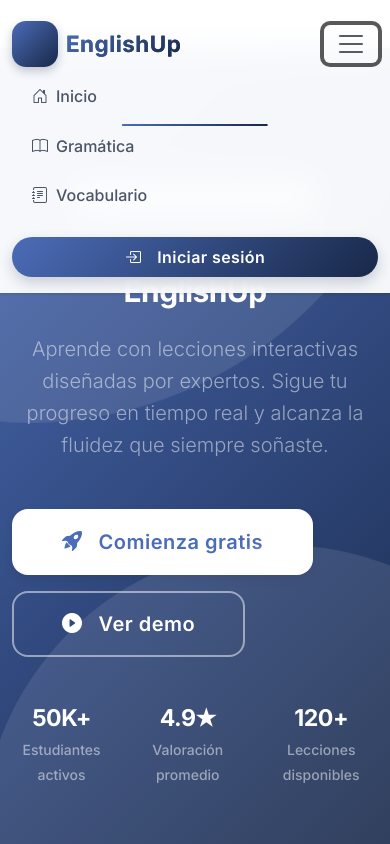
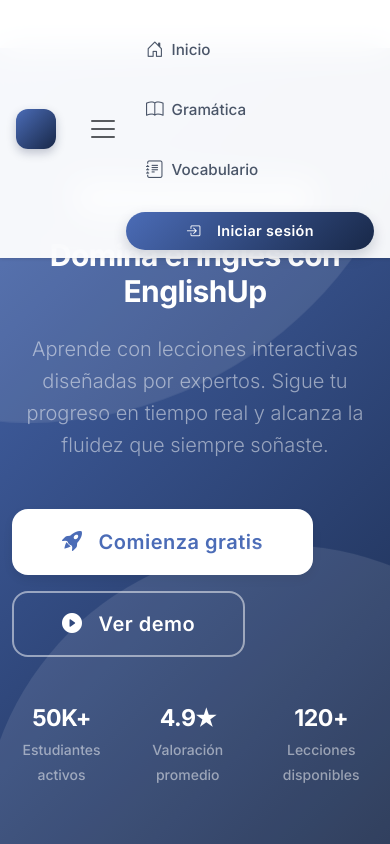
Before and after one commit to Pablodb22/EnglishUpFrontend, a Next.js app in the folder englishup-frontend/: page / in a window 390 px wide. Both pictures are taken after a click on the button "Toggle navigation". Shown: the top 844 px of the page. Built offline with nearby package versions, Linux system fonts and the light colour scheme.

Commit message:
#17 Responsive header y footer

```diff
--- a/englishup-frontend/src/components/Footer.tsx
+++ b/englishup-frontend/src/components/Footer.tsx
@@ -1,10 +1,122 @@
+import Link from 'next/link'
+
 export default function Footer() {
+  const gradient = 'linear-gradient(135deg, #4b6cb7 0%, #182848 100%)'
+
   return (
-    <footer className="mt-auto bg-dark text-center text-white py-6 w-100">
-      <div className="container-fluid">
-        <p className="mb-3 text-white-50 small">
-          &copy; 2025 EnglishUp. Todos los derechos reservados.
-        </p>
+    <footer
+      className="mt-auto text-white py-4 py-md-5 w-100"
+      style={{
+        background: gradient,
+        boxShadow: '0 -4px 20px rgba(0,0,0,0.1)',
+      }}
+    >
+      <div className="container-fluid px-3 px-md-4">
+        <div className="row g-4 g-md-3 align-items-center">
+          {/* Logo y descripción */}
+          <div className="col-12 col-md-4 text-center text-md-start">
+            <div className="d-flex align-items-center justify-content-center justify-content-md-start mb-2">
+              <div
+                className="d-flex align-items-center justify-content-center me-2"
+                style={{
+                  width: '36px',
+                  height: '36px',
+                  background: 'rgba(255,255,255,0.15)',
+                  borderRadius: '10px',
+                  backdropFilter: 'blur(10px)',
+                }}
+              >
+                <i className="bi bi-mortarboard-fill text-white"></i>
+              </div>
+              <span className="fw-bold fs-5">EnglishUp</span>
+            </div>
+            <p className="mb-0 text-white-50 small d-none d-md-block" style={{ maxWidth: '250px' }}>
+              Aprende inglés de forma interactiva y efectiva
+            </p>
+          </div>
+
+          {/* Links rápidos */}
+          <div className="col-12 col-md-4 text-center">
+            <h6 className="fw-semibold mb-3 fs-6">Enlaces rápidos</h6>
+            <div className="d-flex flex-column flex-sm-row align-items-center justify-content-center gap-2 gap-sm-3">
+              {[
+                { href: '/', label: 'Inicio' },
+                { href: '/grammar', label: 'Gramática' },
+                { href: '/vocabulary', label: 'Vocabulario' },
+              ].map(({ href, label }) => (
+                <Link
+                  key={href}
+                  href={href}
+                  className="text-white-50 text-decoration-none small"
+                  style={{
+                    transition: 'color 0.3s ease',
+                  }}
+                  onMouseEnter={(e) => {
+                    e.currentTarget.style.color = '#fff'
+                  }}
+                  onMouseLeave={(e) => {
+                    e.currentTarget.style.color = 'rgba(255,255,255,0.5)'
+                  }}
+                >
+                  {label}
+                </Link>
+              ))}
+            </div>
+          </div>
+
+          {/* Redes sociales */}
+          <div className="col-12 col-md-4 text-center text-md-end">
+            <h6 className="fw-semibold mb-3 fs-6">Síguenos</h6>
+            <div className="d-flex gap-2 justify-content-center justify-content-md-end">
+              {[
+                { icon: 'bi-facebook', href: '#' },
+                { icon: 'bi-twitter-x', href: '#' },
+                { icon: 'bi-instagram', href: '#' },
+                { icon: 'bi-linkedin', href: '#' },
+              ].map(({ icon, href }) => (
+                <a
+                  key={icon}
+                  href={href}
+                  className="d-flex align-items-center justify-content-center text-white"
+                  style={{
+                    width: '40px',
+                    height: '40px',
+                    background: 'rgba(255,255,255,0.1)',
+                    borderRadius: '10px',
+                    transition: 'all 0.3s ease',
+                    textDecoration: 'none',
+                  }}
+                  onMouseEnter={(e) => {
+                    e.currentTarget.style.background = 'rgba(255,255,255,0.2)'
+                    e.currentTarget.style.transform = 'translateY(-3px)'
+                  }}
+                  onMouseLeave={(e) => {
+                    e.currentTarget.style.background = 'rgba(255,255,255,0.1)'
+                    e.currentTarget.style.transform = 'translateY(0)'
+                  }}
+                >
+                  <i className={`bi ${icon}`}></i>
+                </a>
+              ))}
+            </div>
+          </div>
+        </div>
+
+        {/* Línea divisoria */}
+        <hr
+          className="my-3 my-md-4"
+          style={{
+            borderColor: 'rgba(255,255,255,0.15)',
+            opacity: 1
+          }}
+        />
+
+        {/* Copyright */}
+        <div className="text-center">
+          <p className="mb-0 text-white-50 small" style={{ fontSize: 'clamp(0.75rem, 2vw, 0.875rem)' }}>
+            &copy; 2025 EnglishUp. Todos los derechos reservados.
+          </p>
+        </div>
       </div>
     </footer>
   )
--- a/englishup-frontend/src/components/Navbar.tsx
+++ b/englishup-frontend/src/components/Navbar.tsx
@@ -8,7 +8,7 @@
   const [isOpen, setIsOpen] = useState(false)
   const [isScrolled, setIsScrolled] = useState(false)
   const pathname = usePathname()
-  const [usuario, setUsuario] = useState<string | null>(null);
+  const [usuario, setUsuario] = useState<string | null>(null)
 
   const gradient = 'linear-gradient(135deg, #4b6cb7 0%, #182848 100%)'
 
@@ -19,17 +19,25 @@
   }, [])
 
   useEffect(() => {
-    setUsuario(localStorage.getItem('usuario'));
-    const handleStorage = () => setUsuario(localStorage.getItem('usuario'));
-    window.addEventListener('storage', handleStorage);
-    return () => window.removeEventListener('storage', handleStorage);
-  }, []);
+    const storedUser = typeof window !== 'undefined' ? localStorage.getItem('usuario') : null
+    setUsuario(storedUser)
 
+    const handleStorage = () => {
+      setUsuario(localStorage.getItem('usuario'))
+    }
 
+    window.addEventListener('storage', handleStorage)
+    return () => window.removeEventListener('storage', handleStorage)
+  }, [])
+
+  // Cerrar menú al hacer click en un link
+  const handleLinkClick = () => {
+    setIsOpen(false)
+  }
 
   return (
     <nav
-      className={`navbar navbar-expand-lg fixed-top py-3 ${isScrolled ? 'shadow-sm' : ''}`}
+      className={`navbar navbar-expand-lg fixed-top py-2 py-lg-3 ${isScrolled ? 'shadow-sm' : ''}`}
       style={{
         background: isScrolled
           ? 'rgba(255, 255, 255, 0.97)'
@@ -39,27 +47,33 @@
         borderBottom: isScrolled ? '1px solid rgba(226,232,240,0.6)' : 'none',
       }}
     >
-      <div className="container d-flex align-items-center justify-content-between">
+      <div className="container-fluid px-3 px-lg-4">
+        <div className="d-flex align-items-center justify-content-between w-100">
           {/* 🔰 LOGO */}
-        <Link href="/" className="navbar-brand fw-bold d-flex align-items-center">
+          <Link
+            href="/"
+            className="navbar-brand fw-bold d-flex align-items-center mb-0"
+            onClick={handleLinkClick}
+          >
             <div
               className="d-flex align-items-center justify-content-center me-2"
               style={{
-              width: '46px',
-              height: '46px',
+                width: '40px',
+                height: '40px',
                 background: gradient,
-              borderRadius: '14px',
+                borderRadius: '12px',
                 boxShadow: '0 4px 10px rgba(24,40,72,0.25)',
               }}
             >
-            <i className="bi bi-mortarboard-fill text-white fs-5"></i>
+              <i className="bi bi-mortarboard-fill text-white" style={{ fontSize: '1.1rem' }}></i>
             </div>
             <span
+              className="d-none d-sm-inline"
               style={{
                 background: gradient,
                 WebkitBackgroundClip: 'text',
                 WebkitTextFillColor: 'transparent',
-              fontSize: '1.4rem',
+                fontSize: 'clamp(1.1rem, 2.5vw, 1.4rem)',
                 letterSpacing: '0.5px',
               }}
             >
@@ -69,18 +83,22 @@
 
           {/* ☰ TOGGLER */}
           <button
-          className="navbar-toggler border-0"
+            className="navbar-toggler border-0 p-2"
             type="button"
             onClick={() => setIsOpen(!isOpen)}
             aria-expanded={isOpen}
             aria-label="Toggle navigation"
+            style={{
+              boxShadow: 'none',
+              outline: 'none',
+            }}
           >
             <span className="navbar-toggler-icon"></span>
           </button>
 
           {/* 🌐 LINKS */}
           <div className={`collapse navbar-collapse ${isOpen ? 'show' : ''}`}>
-          <ul className="navbar-nav ms-auto align-items-lg-center gap-lg-3">
+            <ul className="navbar-nav ms-auto align-items-lg-center gap-2 gap-lg-3 mt-3 mt-lg-0">
               {[
                 { href: '/', icon: 'bi-house-door', label: 'Inicio' },
                 { href: '/grammar', icon: 'bi-book', label: 'Gramática' },
@@ -92,20 +110,23 @@
                   <li key={href} className="nav-item">
                     <Link
                       href={href}
-                    className={`nav-link d-flex align-items-center fw-medium position-relative ${
+                      onClick={handleLinkClick}
+                      className={`nav-link d-flex align-items-center fw-medium position-relative py-2 px-3 px-lg-2 ${
                         isActive ? 'active-link' : ''
                       }`}
                       style={{
                         color: isActive ? '#4b6cb7' : '#2d3748',
                         fontWeight: isActive ? '600' : '500',
                         transition: 'color 0.25s ease',
+                        borderRadius: '8px',
+                        fontSize: 'clamp(0.95rem, 2vw, 1rem)',
                       }}
                     >
-                    <i className={`bi ${icon} me-2 fs-6`}></i>
+                      <i className={`bi ${icon} me-2`} style={{ fontSize: '1.1rem' }}></i>
                       {label}
                       {isActive && (
                         <span
-                        className="position-absolute start-50 translate-middle-x"
+                          className="position-absolute d-none d-lg-block start-50 translate-middle-x"
                           style={{
                             bottom: '-4px',
                             width: '40%',
@@ -122,10 +143,11 @@
 
               {/* 🔐 LOGIN BUTTON solo si NO hay usuario */}
               {!usuario && (
-              <li className="nav-item mt-3 mt-lg-0 ms-lg-3">
+                <li className="nav-item mt-2 mt-lg-0 ms-lg-2">
                   <Link
                     href="/login"
-                  className="btn d-flex align-items-center justify-content-center px-4 py-2 rounded-pill"
+                    onClick={handleLinkClick}
+                    className="btn d-flex align-items-center justify-content-center px-4 py-2 rounded-pill w-100"
                     style={{
                       background: gradient,
                       border: 'none',
@@ -133,6 +155,7 @@
                       color: '#fff',
                       boxShadow: '0 6px 14px rgba(24,40,72,0.2)',
                       transition: 'transform 0.3s ease, box-shadow 0.3s ease',
+                      fontSize: 'clamp(0.9rem, 2vw, 1rem)',
                     }}
                     onMouseEnter={(e) => {
                       e.currentTarget.style.transform = 'translateY(-2px)'
@@ -150,6 +173,7 @@
             </ul>
           </div>
         </div>
+      </div>
     </nav>
   )
 }
```
Lines whose indentation alone changed are shown as unchanged.
